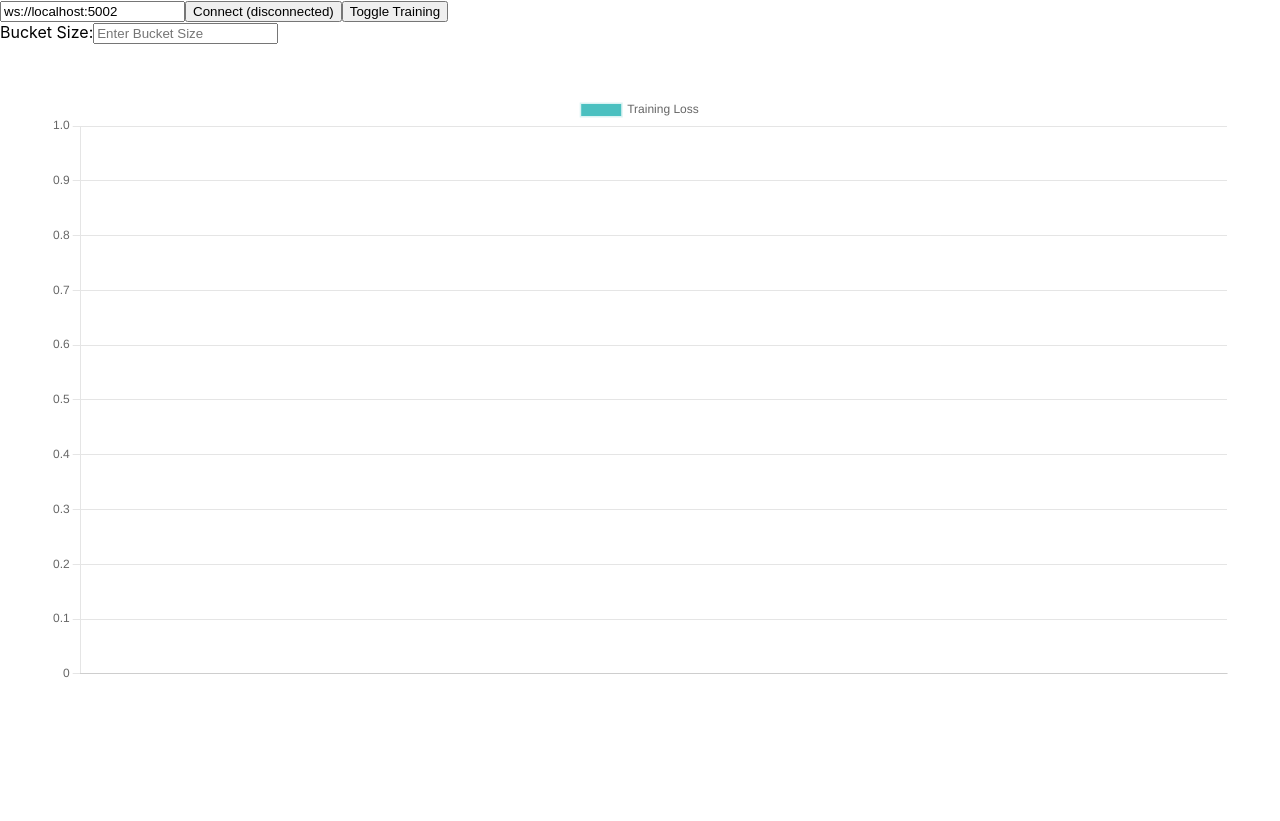
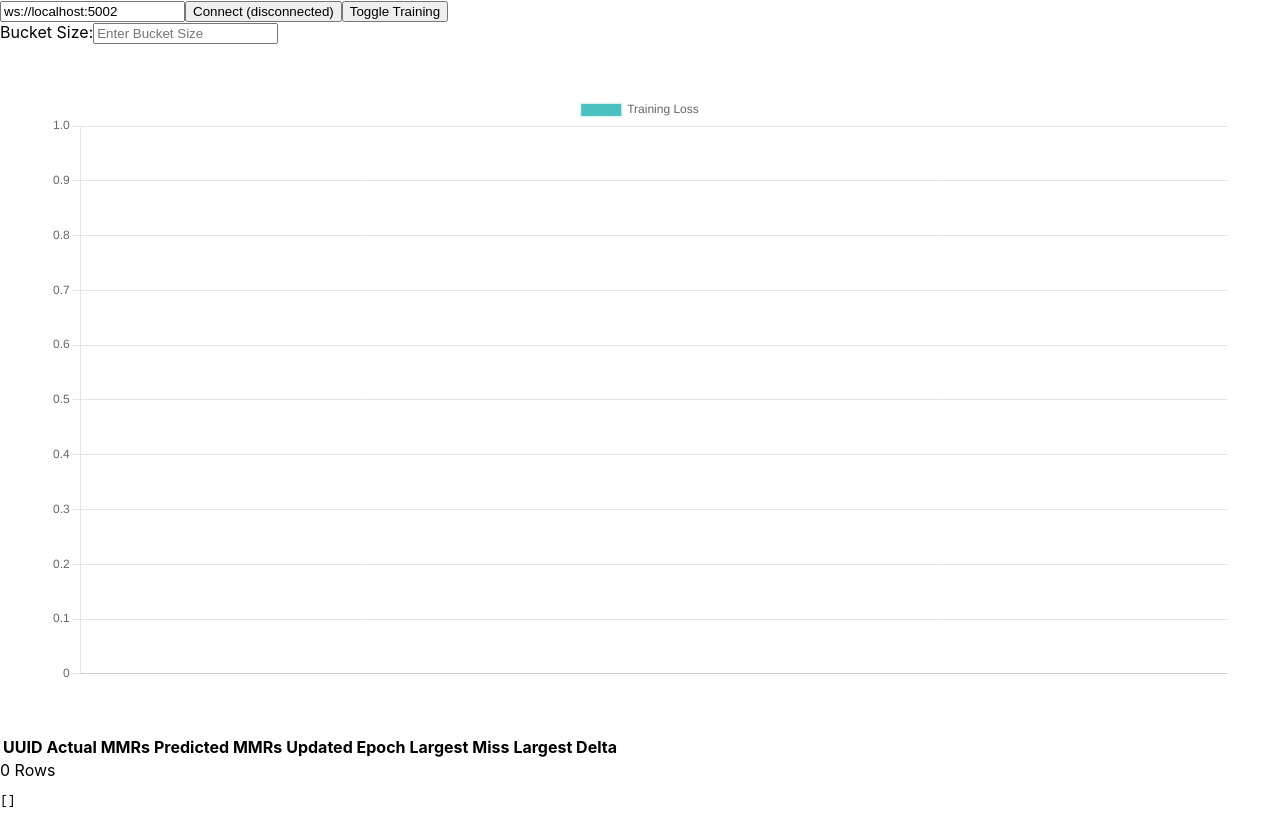
Before and after one commit to rlrml/rlrml, a React (Create React App) app in the folder training-frontend/: page / in a window 1280 px wide. Before the commit the page ends 800 px from the top, so only its background shows below. Built offline with nearby package versions, Linux system fonts and the light colour scheme.

Commit message:
Add GameInfoTable

```diff
--- a/training-frontend/package.json
+++ b/training-frontend/package.json
@@ -8,6 +8,7 @@
     "@testing-library/react": "^13.4.0",
     "@testing-library/user-event": "^13.5.0",
     "chartjs": "^0.3.24",
+    "lodash": "^4.17.21",
     "numjs": "^0.16.1",
     "rc-slider": "^10.2.0",
     "react": "^18.2.0",
--- /dev/null
+++ b/training-frontend/src/GameInfoTable.jsx
@@ -0,0 +1,151 @@
+import React from 'react';
+import { WebSocketContext } from './WebSocketContext';
+import {
+  ColumnDef,
+  flexRender,
+  getCoreRowModel,
+  getSortedRowModel,
+  SortingState,
+  useReactTable,
+} from '@tanstack/react-table'
+import _ from 'lodash';
+
+function formatMMRArrayWithIndex(array, separator = " | ") {
+	const formattedValues = array.map((value, index) => {
+		const truncatedValue = Math.trunc(value);
+		const padded = truncatedValue.toString().padStart(4, '0');
+		return `${index + 1}: ${padded}`;
+  });
+
+  return formattedValues.join(separator);
+}
+
+function getLargestMiss(row) {
+	let pairs = _.zip(row.y, row.y_pred);
+	let deltas = pairs.map(
+		v => Math.abs(v[0] - v[1]),
+	)
+	return Math.max(...deltas)
+}
+
+function getLargestDelta(row) {
+	let max = Math.max(...row.y);
+	let min = Math.min(...row.y);
+	return max - min;
+}
+
+const zip = (a, b) => a.map((k, i) => [k, b[i]]);
+
+const GameInfoTable = () => {
+	const [sorting, setSorting] = React.useState([]);
+
+	const { gameInfo } = React.useContext(WebSocketContext);
+
+	const columns = React.useMemo(
+		() => [
+			{
+				header: 'UUID',
+				accessorKey: 'uuid',
+			},
+			{
+				header: 'Actual MMRs',
+				accessorFn: row => formatMMRArrayWithIndex(row.y),
+			},
+			{
+				header: 'Predicted MMRs',
+				accessorFn: row => formatMMRArrayWithIndex(row.y_pred),
+			},
+			{
+				header: 'Updated Epoch',
+				accessorKey: 'update_epoch',
+			},
+			{
+				header: 'Largest Miss',
+				accessorFn: getLargestMiss,
+			},
+			{
+				header: 'Largest Delta',
+				accessorFn: getLargestDelta,
+			}
+		],
+		[]
+	);
+
+	const data = React.useMemo(() => Object.keys(gameInfo).map(uuid => ({ uuid, ...gameInfo[uuid] })), [gameInfo]);
+
+	const table = useReactTable({
+		data,
+		columns,
+		state: {
+			sorting,
+		},
+		onSortingChange: setSorting,
+		getCoreRowModel: getCoreRowModel(),
+		getSortedRowModel: getSortedRowModel(),
+		debugTable: true,
+	});
+
+   return (
+    <div className="p-2">
+      <div className="h-2" />
+      <table>
+        <thead>
+          {table.getHeaderGroups().map(headerGroup => (
+            <tr key={headerGroup.id}>
+              {headerGroup.headers.map(header => {
+                return (
+                  <th key={header.id} colSpan={header.colSpan}>
+                    {header.isPlaceholder ? null : (
+                      <div
+                        {...{
+                          className: header.column.getCanSort()
+                            ? 'cursor-pointer select-none'
+                            : '',
+                          onClick: header.column.getToggleSortingHandler(),
+                        }}
+                      >
+                        {flexRender(
+                          header.column.columnDef.header,
+                          header.getContext()
+                        )}
+                        {{
+                          asc: ' 🔼',
+                          desc: ' 🔽',
+                        }[header.column.getIsSorted()] ?? null}
+                      </div>
+                    )}
+                  </th>
+                )
+              })}
+            </tr>
+          ))}
+        </thead>
+        <tbody>
+          {table
+            .getRowModel()
+            .rows.slice(0, 100)
+            .map(row => {
+              return (
+                <tr key={row.id}>
+                  {row.getVisibleCells().map(cell => {
+                    return (
+                      <td key={cell.id}>
+                        {flexRender(
+                          cell.column.columnDef.cell,
+                          cell.getContext()
+                        )}
+                      </td>
+                    )
+                  })}
+                </tr>
+              )
+            })}
+        </tbody>
+      </table>
+      <div>{table.getRowModel().rows.length} Rows</div>
+      <pre>{JSON.stringify(sorting, null, 2)}</pre>
+    </div>
+  );
+};
+
+export default GameInfoTable;
--- a/training-frontend/src/LossChart.jsx
+++ b/training-frontend/src/LossChart.jsx
@@ -1,17 +1,17 @@
 import Chart from 'chart.js/auto';
 import {CategoryScale} from 'chart.js';
 
-import React, { useContext, useState, useEffect } from 'react';
+import React from 'react';
 import { Line } from 'react-chartjs-2';
 import Slider from 'rc-slider';
 import 'rc-slider/assets/index.css';
 import { WebSocketContext } from './WebSocketContext';
 
 const LossChart = () => {
-    const { lossHistory } = useContext(WebSocketContext);
+    const { lossHistory } = React.useContext(WebSocketContext);
 
 	// Controls the resolution of the graph
-    const [bucketSize, setBucketSize] = useState(10);
+    const [bucketSize, setBucketSize] = React.useState(10);
 
 	// A function to calculate bucketed average
     const calculateBucketedAverage = (data, bucketSize) => {
@@ -28,9 +28,9 @@ const LossChart = () => {
     };
 
 	// State variable for bucketedLoss
-    const [bucketedLossHistory, setBucketedLossHistory] = useState([]);
+    const [bucketedLossHistory, setBucketedLossHistory] = React.useState([]);
 
-	useEffect(() => {
+	React.useEffect(() => {
         const bucketedData = calculateBucketedAverage(lossHistory, bucketSize);
         setBucketedLossHistory(bucketedData);
 
--- a/training-frontend/src/TrainingSessionPage.jsx
+++ b/training-frontend/src/TrainingSessionPage.jsx
@@ -2,12 +2,14 @@
 import React from 'react';
 import WebSocketControls from './WebSocketControls';
 import LossChart from './LossChart';
+import GameInfoTable from './GameInfoTable'
 
 const TrainingSessionPage = () => {
     return (
         <div>
             <WebSocketControls />
             <LossChart />
+            <GameInfoTable />
         </div>
     );
 };
--- a/training-frontend/src/WebSocketContext.jsx
+++ b/training-frontend/src/WebSocketContext.jsx
@@ -1,16 +1,16 @@
-import React, { useState, useEffect } from 'react';
+import React from 'react';
 
 const WebSocketContext = React.createContext(null);
 
 const WebSocketProvider = ({ children }) => {
-  const [lossHistory, setLossHistory] = useState([]);
-  const [gameInfo, setGameInfo] = useState({});
-  const [connectionStatus, setConnectionStatus] = useState('disconnected');
-  const [webSocketAddress, setWebSocketAddress] = useState(null);
-  const [webSocket, setWebSocket] = useState(null);
+  const [lossHistory, setLossHistory] = React.useState([]);
+  const [gameInfo, setGameInfo] = React.useState({});
+  const [connectionStatus, setConnectionStatus] = React.useState('disconnected');
+  const [webSocketAddress, setWebSocketAddress] = React.useState(null);
+  const [webSocket, setWebSocket] = React.useState(null);
   let socket;
 
-  useEffect(() => {
+  React.useEffect(() => {
     if (!webSocketAddress) {
       return;
     }
@@ -50,7 +50,13 @@ const WebSocketProvider = ({ children }) => {
 };
 
 function getGameInfo(data) {
-	return data.game_info
+  return Object.fromEntries(data.uuids.map((uuid, index) => [uuid, {
+    "uuid": uuid,
+    "y": data.y[index],
+    "y_pred": data.y_pred[index],
+    "y_loss": data.y_loss[index],
+    "update_epoch": data.epoch,
+  }]));
 }
 
 function getLossStats(arr1, arr2) {
--- a/training-frontend/src/WebSocketControls.jsx
+++ b/training-frontend/src/WebSocketControls.jsx
@@ -1,11 +1,11 @@
 // WebSocketControls.js
-import React, { useContext, useState } from 'react';
+import React from 'react';
 import { WebSocketContext } from './WebSocketContext';
 
 const WebSocketControls = () => {
-    const { setWebSocketAddress, connectionStatus, webSocket } = useContext(WebSocketContext);
+    const { setWebSocketAddress, connectionStatus, webSocket } = React.useContext(WebSocketContext);
 
-	const [address, setAddress ] = useState('ws://localhost:5002');
+	const [address, setAddress ] = React.useState('ws://localhost:5002');
 
     const handleClickToggle = () => {
         console.log(webSocket);
```
Also changed, not shown: 1 other file (tests, documents, lock files or other folders).
